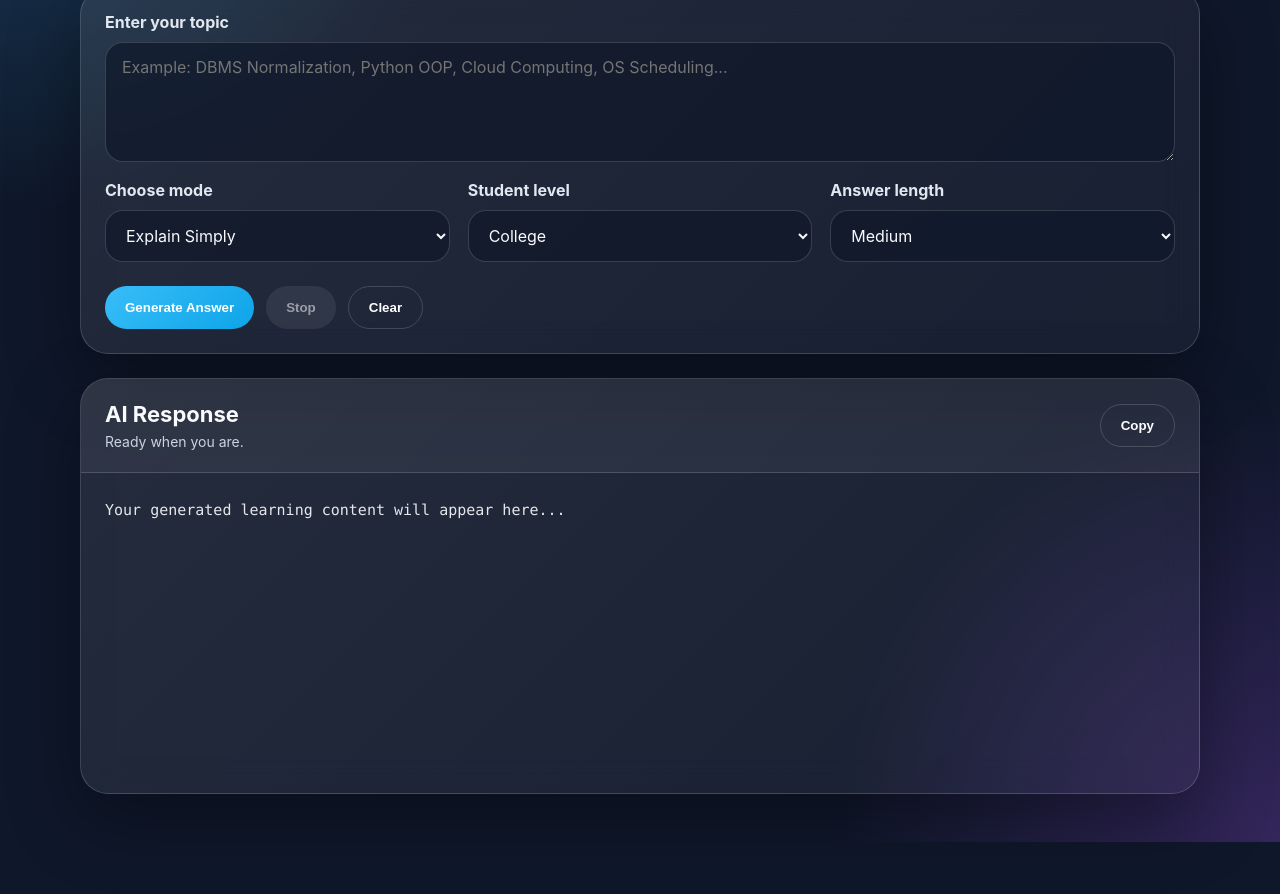
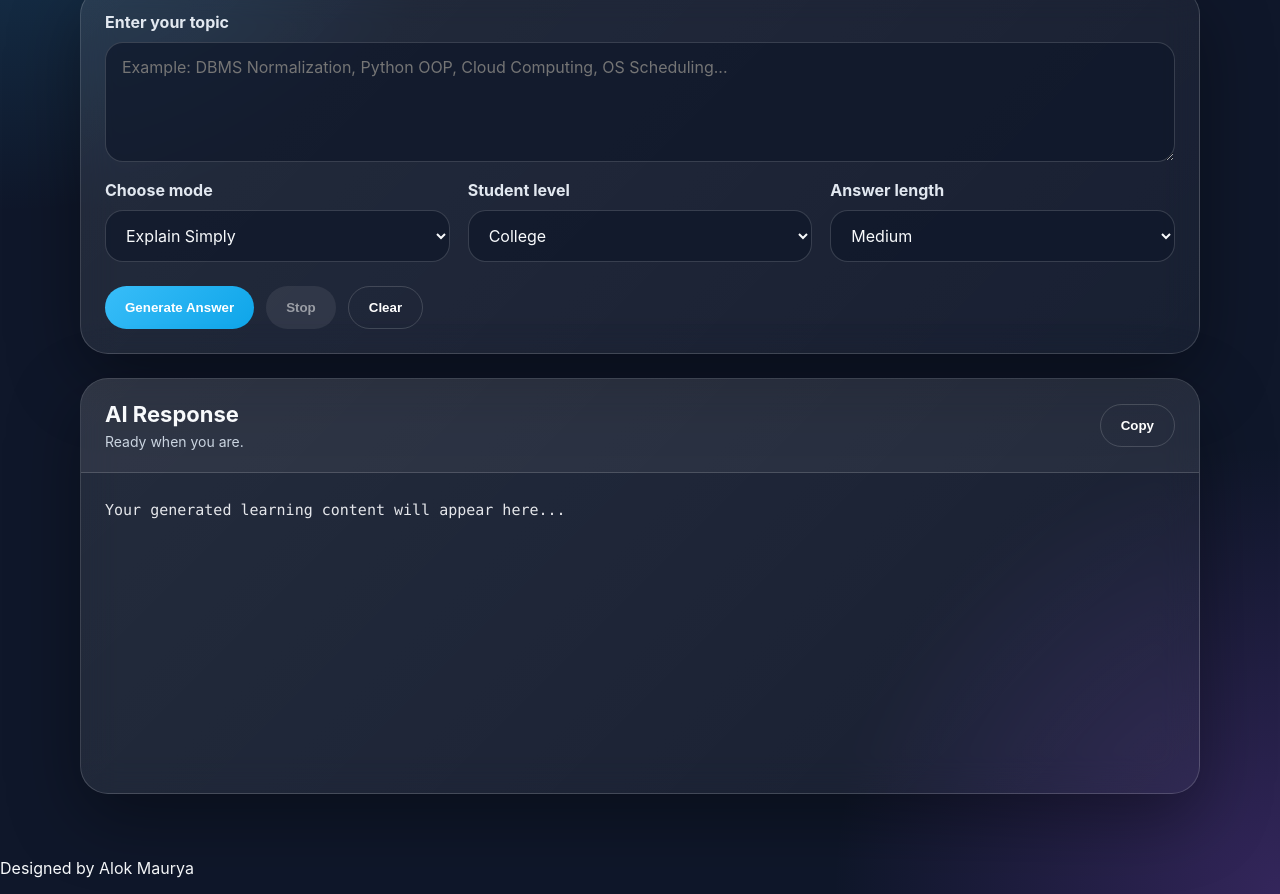
Before and after one commit to AlokMaurya004/edumentor-ai-render-cloud, a plain HTML site: page frontend/index.html in a window 1280 px wide. Shown: the part 299-1193 px from the top of the page. Before the commit the page ends 1141 px from the top, so only its background shows below. Drawn offline with Linux system fonts and the light colour scheme; files that its build step writes are made by us from their sources; files whose address does not match are found by name.

Commit message:
Add footer with designer credit to index.html

```diff
--- a/frontend/index.html
+++ b/frontend/index.html
@@ -83,6 +83,10 @@
     </section>
   </main>
 
+  <footer class="footer">
+   <p>Designed by <span>Alok Maurya</span></p>
+  </footer>
+
   <script src="/static/script.js"></script>
 </body>
 </html>
```
